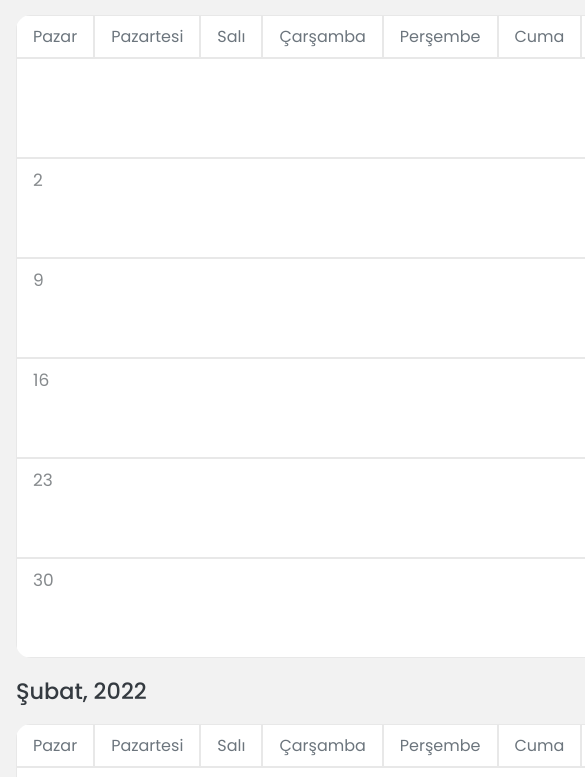
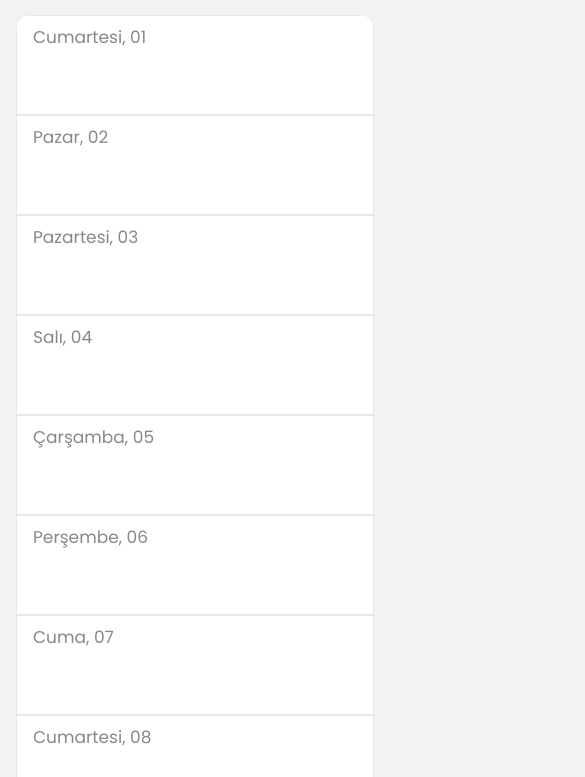
Before and after one commit to melihsahtulek/javaScript-custom-calendar, a plain HTML site: page index.html in a window 390 px wide. Shown: the part 67-844 px from the top of the page, 585 px wide, since content can reach past the window. Drawn offline with Linux system fonts and the light colour scheme.

Commit message:
created responsive design and fixed logical issues

```diff
--- a/assets/css/styles.css
+++ b/assets/css/styles.css
@@ -135,7 +135,15 @@ html body a {
 
 /* FOR MOBILE & TABLET */
 
-@media (max-width: 768px) {
+@media (max-width: 1024px) {
+  .tables .table {
+    overflow-x: auto;
+  }
+
+  .tables .table .row:first-of-type {
+    height: 100px;
+  }
+
   .tables .table .row td.column {
     min-width: 100%;
   }
--- a/assets/js/main.js
+++ b/assets/js/main.js
@@ -4,6 +4,9 @@ window.addEventListener("load", () => {
   const tables = document.querySelector(".tables");
   const months = ["Ocak", "Şubat", "Mart", "Nisan", "Mayıs", "Haziran", "Temmuz", "Ağustos", "Eylül", "Ekim", "Kasım", "Aralık"];
   const days = ["Pazar", "Pazartesi", "Salı", "Çarşamba", "Perşembe", "Cuma", "Cumartesi"];
+  const breakPoint = 1024;
+
+  const isMobile = () => (window.innerWidth > breakPoint ? false : true);
 
   const createTable = () => {
     const table = document.createElement("table");
@@ -38,6 +41,9 @@ window.addEventListener("load", () => {
   };
 
   const createCalendar = (y) => {
+    console.clear();
+    console.log(isMobile());
+    tables.innerHTML = null;
     for (let i = 1; i <= 12; i++) {
       const table = createTable();
       let lastDayOfMonth = new Date(y, i, 0).getDate();
@@ -48,12 +54,14 @@ window.addEventListener("load", () => {
       console.log(months[i - 1], lastDayOfMonth);
 
       let n = 1, // COUNTER
-        control = 1; // START CONTROL
-      for (let k = 0; k <= Math.ceil((lastDayOfMonth + startDay) / 7); k++) {
+        control = 1, // START CONTROL
+        dayCounterForMobile = startDay;
+
+      for (let k = 0; k <= (isMobile() ? lastDayOfMonth - 1 : Math.ceil((lastDayOfMonth + startDay) / 7)); k++) {
         let row = createRow();
         table.appendChild(row);
 
-        if (k === 0) {
+        if (k === 0 && !isMobile()) {
           // 0. ROW FOR DAY NAMES
           for (const day of days) {
             const title = createHeadOfTable();
@@ -62,15 +70,27 @@ window.addEventListener("load", () => {
           }
         } else {
           /* CREATE EMPTY COLUMN AND FILL */
-          for (let m = 0; m < 7; m++) {
+          for (let m = 0; m < (isMobile() ? 1 : 7); m++) {
             const col = createColumn();
-            if (control > startDay) {
+            if (isMobile()) {
               if (n <= lastDayOfMonth) {
-                col.textContent = n;
+                col.textContent = `${days[dayCounterForMobile]}, ${n < 10 ? "0" + n : n}`;
                 n++;
+                if (dayCounterForMobile < days.length - 1) {
+                  dayCounterForMobile++;
+                } else {
+                  dayCounterForMobile = 0;
+                }
               }
             } else {
-              control++;
+              if (control > startDay) {
+                if (n <= lastDayOfMonth) {
+                  col.textContent = n;
+                  n++;
+                }
+              } else {
+                control++;
+              }
             }
             row.appendChild(col);
           }
@@ -79,5 +99,10 @@ window.addEventListener("load", () => {
     }
   };
 
+  window.addEventListener("resize", () => {
+    console.log("Resized!");
+    createCalendar(2022);
+  });
+
   createCalendar(2022);
 });
```
